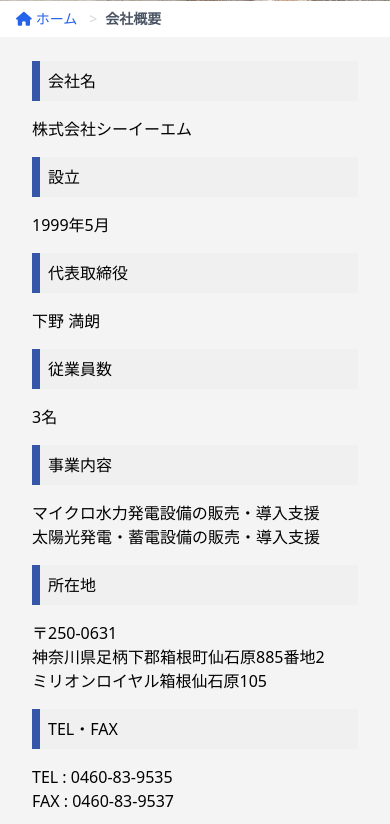
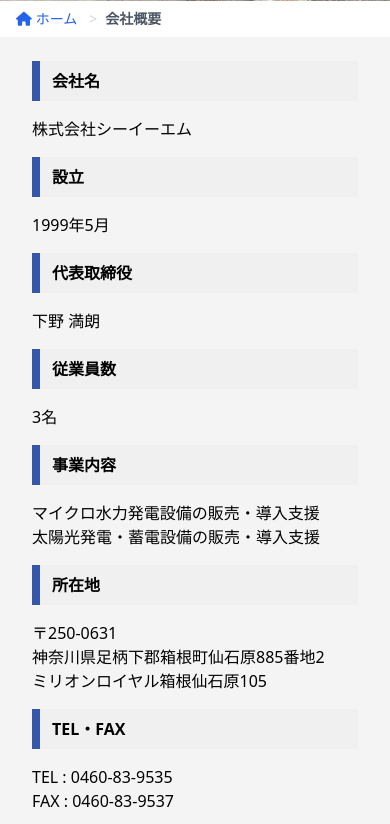
Before and after one commit to taimomo/HP_remake, a PHP site: page /httpdocs/about.php in a window 390 px wide. Shown: the part 319-1143 px from the top of the page. Run offline with PHP 8.4, Linux system fonts and the light colour scheme; a stand-in replaces the project's code that opens the database connection; style sheets or scripts are compiled from the project's sources; some libraries are stand-ins or nearby versions; some web fonts are replaced.

Commit message:
tailwindcss setting to anything title

```diff
--- a/httpdocs/about.php
+++ b/httpdocs/about.php
@@ -30,32 +30,32 @@ include 'bread.php';
             <div class="grid grid-cols-1 md:grid-cols-2 gap-8 w-full mx-auto px-4 py-6">
                 <!-- テキストセクション -->
                 <div class="grid gap-4 w-4/5 max-[480px]:w-full px-4 justify-self-center">
-                    <h3 class="band_style">会社名</h3>
+                    <h3 class="pl-3 py-2 border-l-8 border-[#3656a7] bg-[#f1f0f0] font-bold">会社名</h3>
                     <p>株式会社シーイーエム</p>
 
-                    <h3 class="band_style">設立</h3>
+                    <h3 class="pl-3 py-2 border-l-8 border-[#3656a7] bg-[#f1f0f0] font-bold">設立</h3>
                     <p>1999年5月</p>
 
-                    <h3 class="band_style">代表取締役</h3>
+                    <h3 class="pl-3 py-2 border-l-8 border-[#3656a7] bg-[#f1f0f0] font-bold">代表取締役</h3>
                     <p>下野 満朗</p>
 
-                    <h3 class="band_style">従業員数</h3>
+                    <h3 class="pl-3 py-2 border-l-8 border-[#3656a7] bg-[#f1f0f0] font-bold">従業員数</h3>
                     <p>3名</p>
 
-                    <h3 class="band_style">事業内容</h3>
+                    <h3 class="pl-3 py-2 border-l-8 border-[#3656a7] bg-[#f1f0f0] font-bold">事業内容</h3>
                     <ul>
                         <li>マイクロ水力発電設備の販売・導入支援</li>
                         <li>太陽光発電・蓄電設備の販売・導入支援</li>
                     </ul>
 
-                    <h3 class="band_style">所在地</h3>
+                    <h3 class="pl-3 py-2 border-l-8 border-[#3656a7] bg-[#f1f0f0] font-bold">所在地</h3>
                     <p>
                         〒250-0631<br />
                         神奈川県足柄下郡箱根町仙石原885番地2<br />
                         ミリオンロイヤル箱根仙石原105
                     </p>
 
-                    <h3 class="band_style">TEL・FAX</h3>
+                    <h3 class="pl-3 py-2 border-l-8 border-[#3656a7] bg-[#f1f0f0] font-bold">TEL・FAX</h3>
                     <p>
                         TEL : 0460-83-9535<br />
                         FAX : 0460-83-9537
--- a/httpdocs/css/style.css
+++ b/httpdocs/css/style.css
@@ -45,12 +45,6 @@ main {
         padding: 1.5rem;
     }
 
-    .band_style {
-        padding: 0.5rem;
-        border-left: 8px solid #3656a7;
-        background-color: #f1f0f0;
-    }
-
     .sc_sp {
         display: grid;
         grid-template-columns: 1fr auto 1fr;
@@ -62,23 +56,6 @@ main {
         .sp_line {
             border-top: 1px dashed black;
             height: 1px;
-        }
-    }
-
-    .headline {
-        font-weight: bold;
-        font-size: 2.5rem;
-        color: #a02e5a; /* 深い赤紫 */
-        text-shadow: 4px 4px 5px rgba(0, 0, 0, 0.3); /* 影を付けて立体感 */
-        letter-spacing: 0.1em;
-        text-align: center;
-        margin: 1rem;
-        padding: 1rem;
-        @media screen and (max-width: 768px) {
-            font-size: 2rem;
-        }
-        @media screen and (max-width: 425px) {
-            font-size: 1.5rem;
         }
     }
 }
--- a/httpdocs/micro.php
+++ b/httpdocs/micro.php
@@ -242,7 +242,7 @@ include 'bread.php';
                     </div>
                 </div>
             </div>
-            <div class="headline">計画・調達・導入まで一貫サポート！</div>
+            <div class="font-bold text-2xl text-[#a02e5a] text-center m-4 p-4 tracking-wider drop-shadow-md md:text-3xl max-[425px]:text-lg">計画・調達・導入まで一貫サポート！</div>
         </div>
     </section>
 </main>
--- a/httpdocs/solar.php
+++ b/httpdocs/solar.php
@@ -334,7 +334,7 @@ include 'bread.php';
                 </div>
             </div>
         </div>
-        <div class="headline">計画・調達・導入まで一貫サポート！</div>
+        <div class="font-bold text-2xl text-[#a02e5a] text-center m-4 p-4 tracking-wider drop-shadow-md md:text-3xl max-[425px]:text-xl">計画・調達・導入まで一貫サポート！</div>
         </div>
     </section>
 </main>
```
